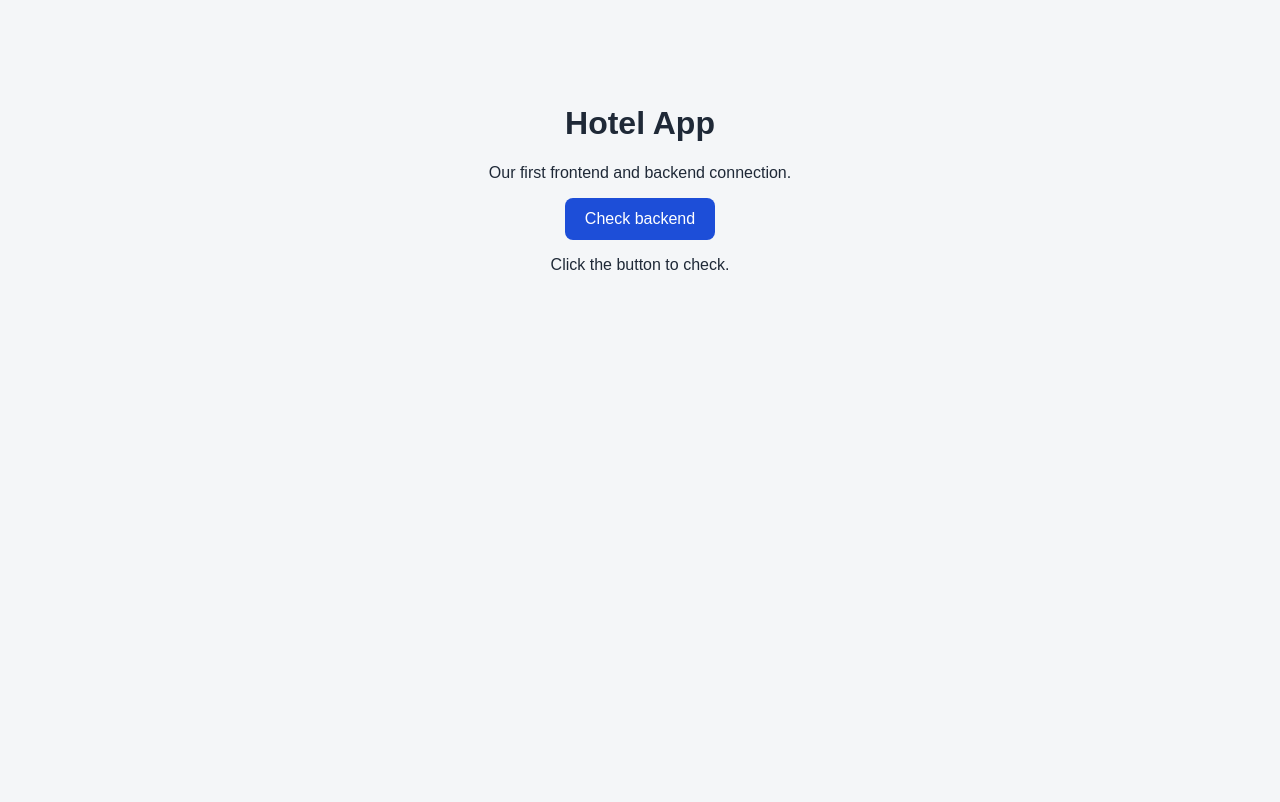
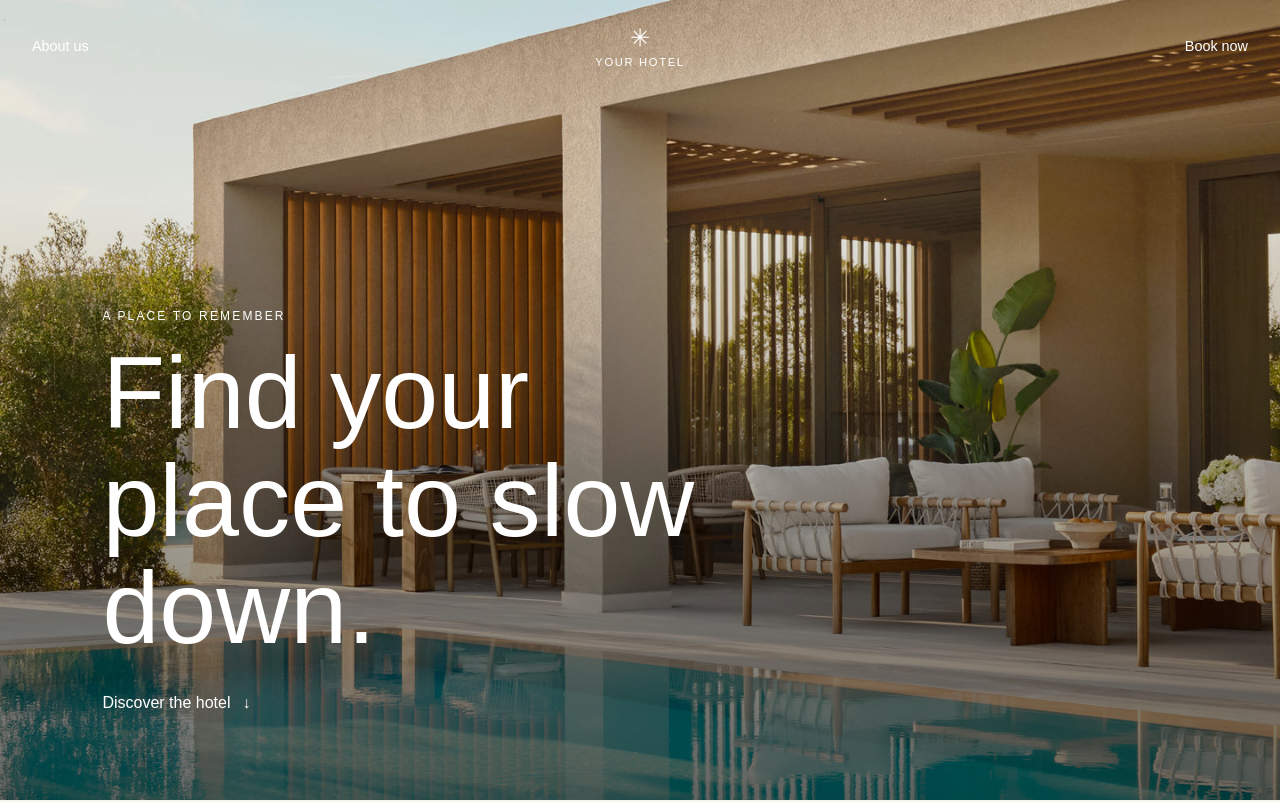
Before and after one commit to Kgwale-NN/hotel-app, a React (Vite) app in the folder frontend/: page / in a window 1280 px wide. Shown: the top 802 px of the page. Built offline with nearby package versions, Linux system fonts and the light colour scheme.

Commit message:
Render hotel home page in app

```diff
--- a/frontend/src/App.tsx
+++ b/frontend/src/App.tsx
@@ -1,48 +1,7 @@
-import { useState } from 'react'
-import './App.css'
+import HomePage from './components/hotel/HomePage'
 
 function App() {
-  const [message, setMessage] = useState('Click the button to check.')
-  const [loading, setLoading] = useState(false)
-
-  async function checkBackend() {
-    setLoading(true)
-    setMessage('Connecting...')
-
-    try {
-      const response = await fetch('/api/health')
-
-      if (!response.ok) {
-        throw new Error('The backend returned an error.')
-      }
-
-      const data = await response.json()
-
-      setMessage(data.message)
-    } catch {
-      setMessage('Could not connect. Check that your backend is running.')
-    } finally {
-      setLoading(false)
-    }
-  }
-
-  return (
-    <main className="app">
-      <h1>Hotel App</h1>
-
-      <p>Our first frontend and backend connection.</p>
-
-      <button
-        type="button"
-        onClick={checkBackend}
-        disabled={loading}
-      >
-        {loading ? 'Checking...' : 'Check backend'}
-      </button>
-
-      <p role="status">{message}</p>
-    </main>
-  )
+  return <HomePage />
 }
 
 export default App
```
